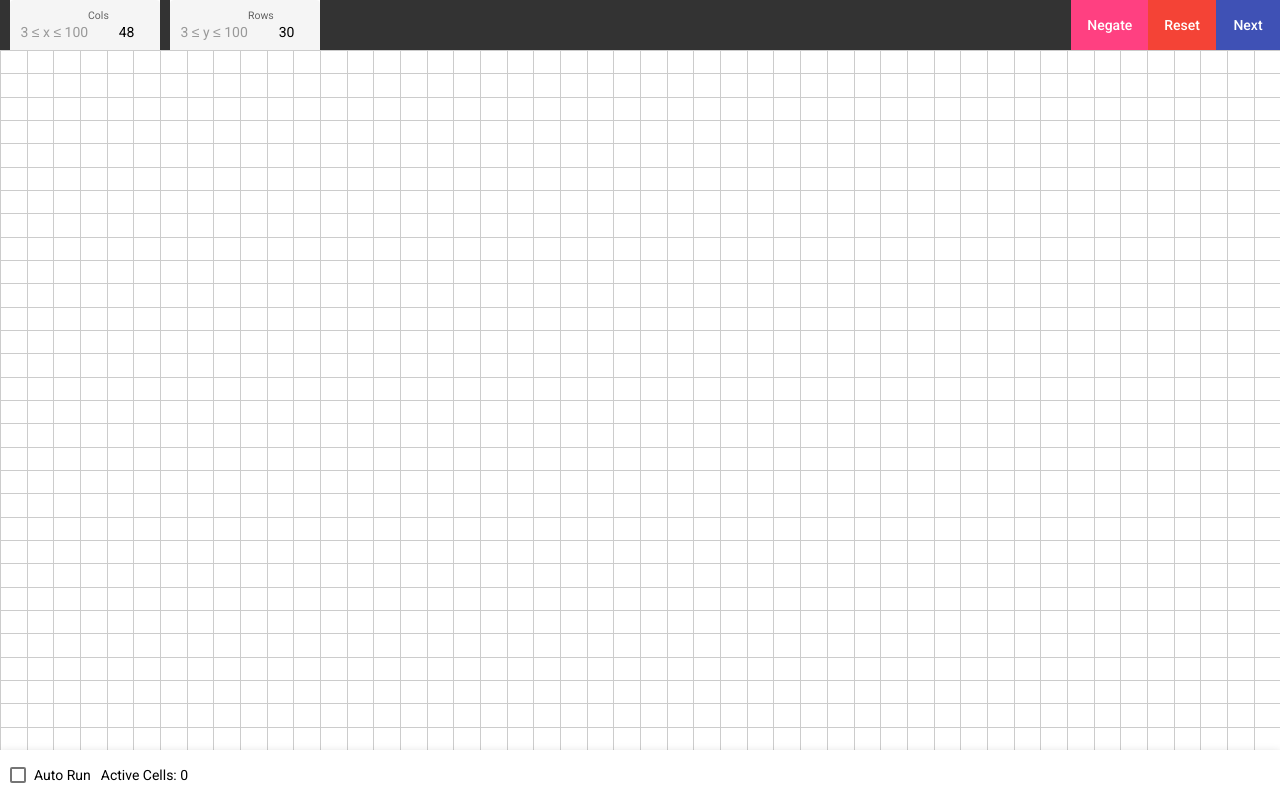
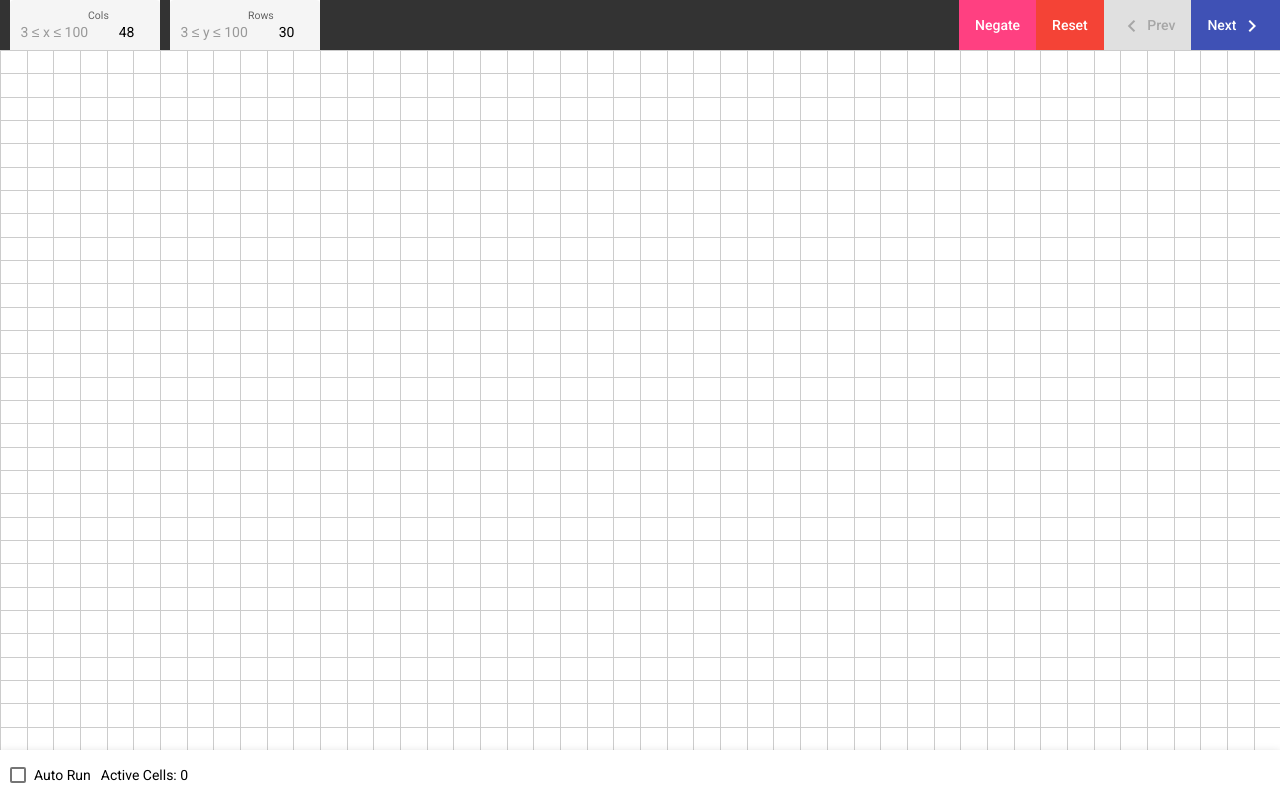
Before and after one commit to lmogwitz/GameOfLife, an Angular app: page / in a window 1280 px wide. Built offline with nearby package versions, Linux system fonts and the light colour scheme.

Commit message:
Add Previous

```diff
--- a/src/app/app.component.html
+++ b/src/app/app.component.html
@@ -42,9 +42,18 @@
 
             <button mat-flat-button
                     color="primary"
+                    (click)="handleClickPrevious()"
+                    [disabled]="isAutoRunActive || grid.previous === null || grid.previous.activeCellCount === 0">
+                <mat-icon>chevron_left</mat-icon>
+                Prev
+            </button>
+
+            <button mat-flat-button
+                    color="primary"
                     (click)="handleClickSetNextState()"
                     [disabled]="isAutoRunActive || fg.invalid">
                 Next
+                <mat-icon>chevron_right</mat-icon>
             </button>
         </div>
     </header>
--- a/src/app/app.component.ts
+++ b/src/app/app.component.ts
@@ -127,6 +127,13 @@ export class AppComponent implements OnInit {
             && y <= max.y;
     }
 
+    public async handleClickPrevious(): Promise<void> {
+        if (!this._grid.previous) {
+            return;
+        }
+
+        this.updateUiGrid(this._grid.previous);
+    }
 
     private resetMultiSelect(): void {
         this.isShiftDown = false;
--- a/src/app/app.module.ts
+++ b/src/app/app.module.ts
@@ -3,6 +3,7 @@ import {FormsModule, ReactiveFormsModule} from '@angular/forms';
 import {MatButtonModule} from '@angular/material/button';
 import {MatCheckboxModule} from '@angular/material/checkbox';
 import {MatFormFieldModule} from '@angular/material/form-field';
+import {MatIconModule} from '@angular/material/icon';
 import {MatInputModule} from '@angular/material/input';
 import {BrowserModule} from '@angular/platform-browser';
 import {BrowserAnimationsModule} from '@angular/platform-browser/animations';
@@ -21,7 +22,8 @@ import {AppComponent} from './app.component';
         MatInputModule,
         MatButtonModule,
         MatCheckboxModule,
-        FormsModule
+        FormsModule,
+        MatIconModule
     ],
     providers: [],
     bootstrap: [AppComponent]
--- a/src/model/Grid.ts
+++ b/src/model/Grid.ts
@@ -3,6 +3,7 @@ import {Coord} from './Coord';
 
 export class Grid {
     private _cells!: boolean[][];
+    private _previous: null | Grid = null;
 
     public constructor(private sizeX: number,
                        private sizeY: number,
@@ -28,6 +29,14 @@ export class Grid {
 
     private set cells(cells: boolean[][]) {
         this._cells = structuredClone(cells);
+    }
+
+    public get previous(): Grid | null {
+        return this._previous;
+    }
+
+    private set previous(value: Grid | null) {
+        this._previous = value;
     }
 
     public reset(negate = false): Grid {
@@ -103,6 +112,8 @@ export class Grid {
     private clone(): Grid {
         const grid = new Grid(this.sizeX, this.sizeY, this.isToroid);
         grid.cells = this.cells;
+        grid.previous = this;
+
         return grid;
     }
 
```
